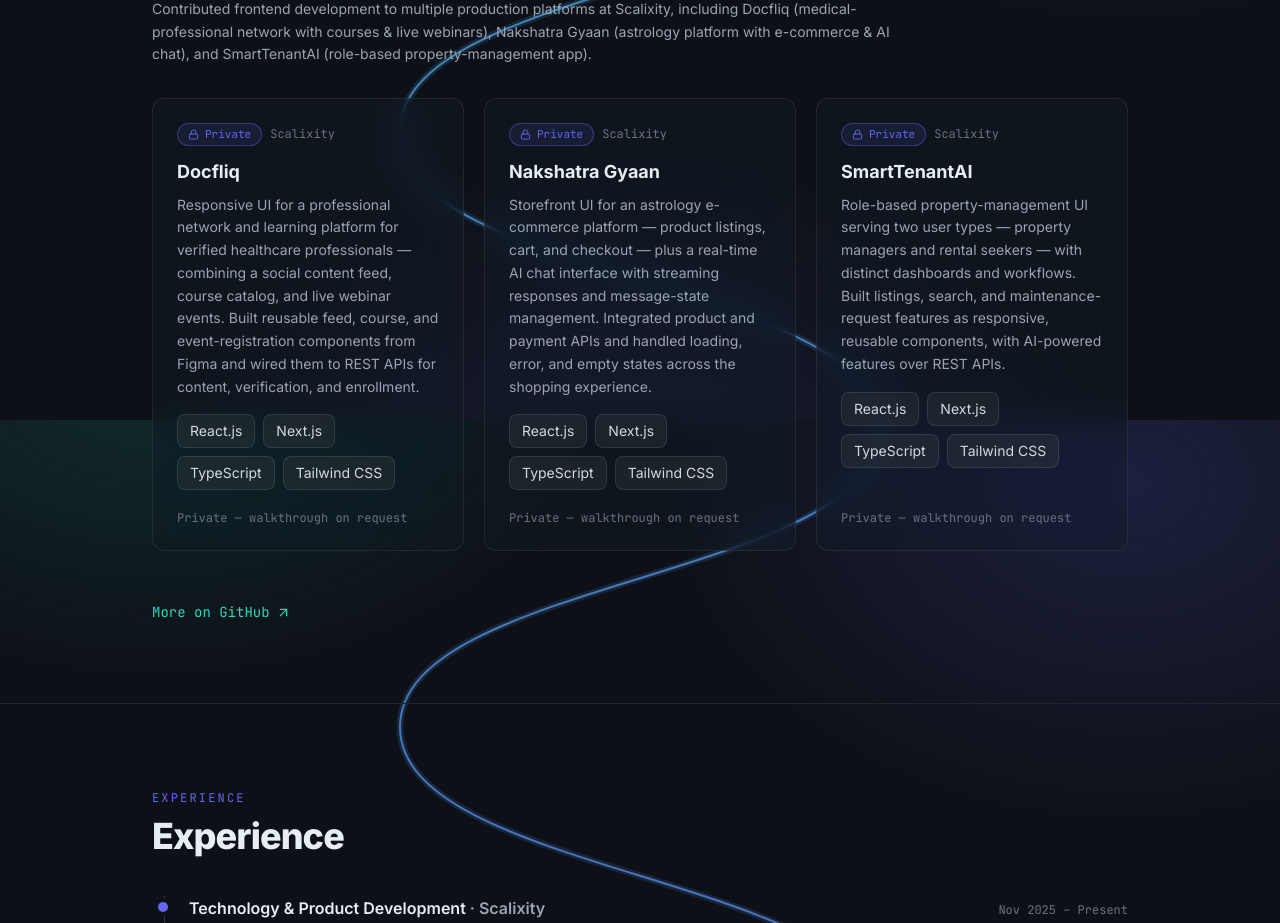
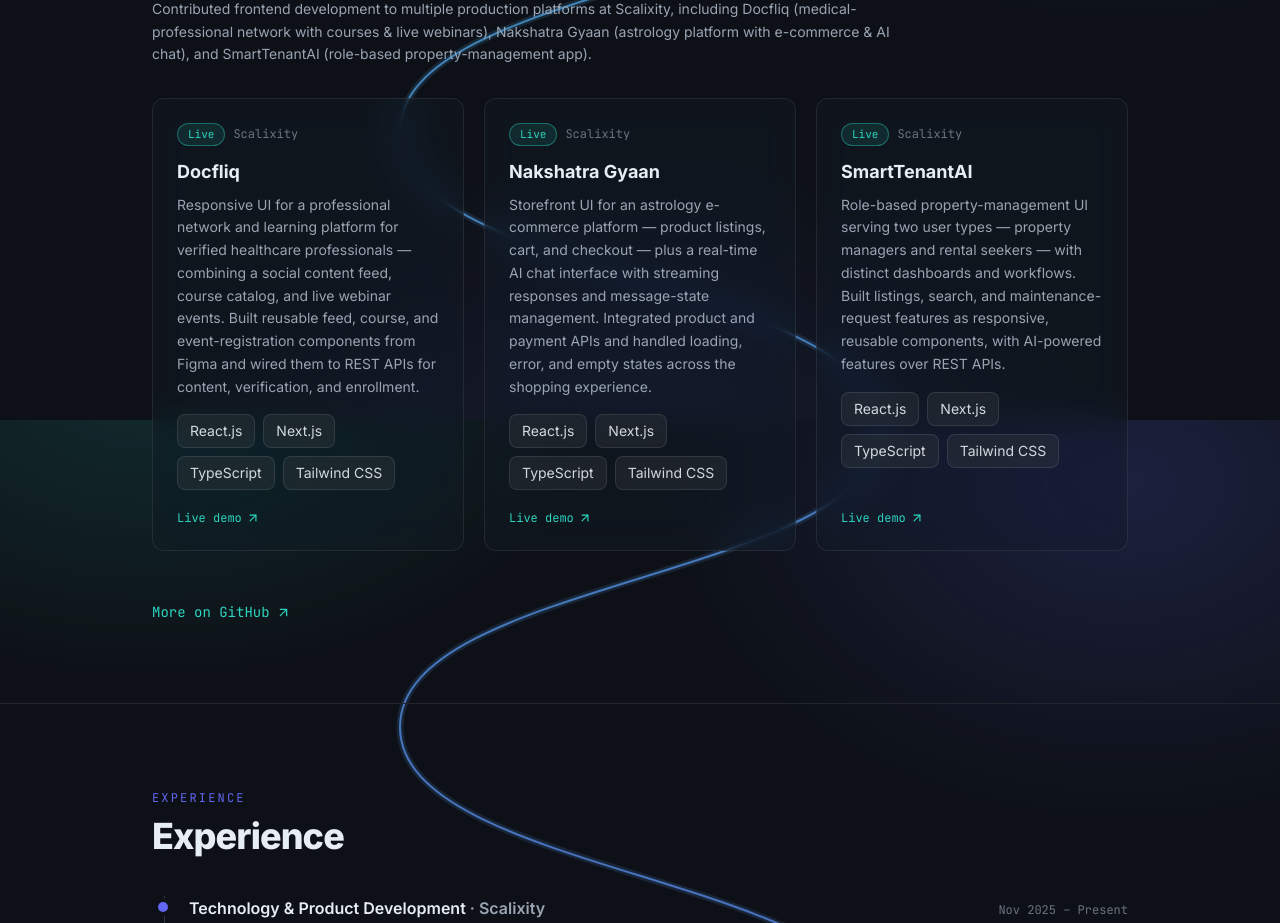
Before and after one commit to Nihalpuse/nihal-puse-portfolio, a Next.js app: page / in a window 1280 px wide. Shown: the part 2780-3703 px from the top of the page. Built offline with nearby package versions, Linux system fonts and the light colour scheme.

Commit message:
feat: mark Scalixity company projects live with demo links

```diff
--- a/src/content/projects.ts
+++ b/src/content/projects.ts
@@ -36,8 +36,8 @@
     blurb:
       "Responsive UI for a professional network and learning platform for verified healthcare professionals — combining a social content feed, course catalog, and live webinar events. Built reusable feed, course, and event-registration components from Figma and wired them to REST APIs for content, verification, and enrollment.",
     tech: ["React.js", "Next.js", "TypeScript", "Tailwind CSS"],
-    links: { note: "Private — walkthrough on request" },
-    status: "private",
+    links: { live: "https://www.docfliq.com" },
+    status: "live",
     featured: false,
     company: "Scalixity",
   },
@@ -47,8 +47,8 @@
     blurb:
       "Storefront UI for an astrology e-commerce platform — product listings, cart, and checkout — plus a real-time AI chat interface with streaming responses and message-state management. Integrated product and payment APIs and handled loading, error, and empty states across the shopping experience.",
     tech: ["React.js", "Next.js", "TypeScript", "Tailwind CSS"],
-    links: { note: "Private — walkthrough on request" },
-    status: "private",
+    links: { live: "https://nakshatragyaan.com" },
+    status: "live",
     featured: false,
     company: "Scalixity",
   },
@@ -58,8 +58,8 @@
     blurb:
       "Role-based property-management UI serving two user types — property managers and rental seekers — with distinct dashboards and workflows. Built listings, search, and maintenance-request features as responsive, reusable components, with AI-powered features over REST APIs.",
     tech: ["React.js", "Next.js", "TypeScript", "Tailwind CSS"],
-    links: { note: "Private — walkthrough on request" },
-    status: "private",
+    links: { live: "https://smarttenantai.com" },
+    status: "live",
     featured: false,
     company: "Scalixity",
   },
```
